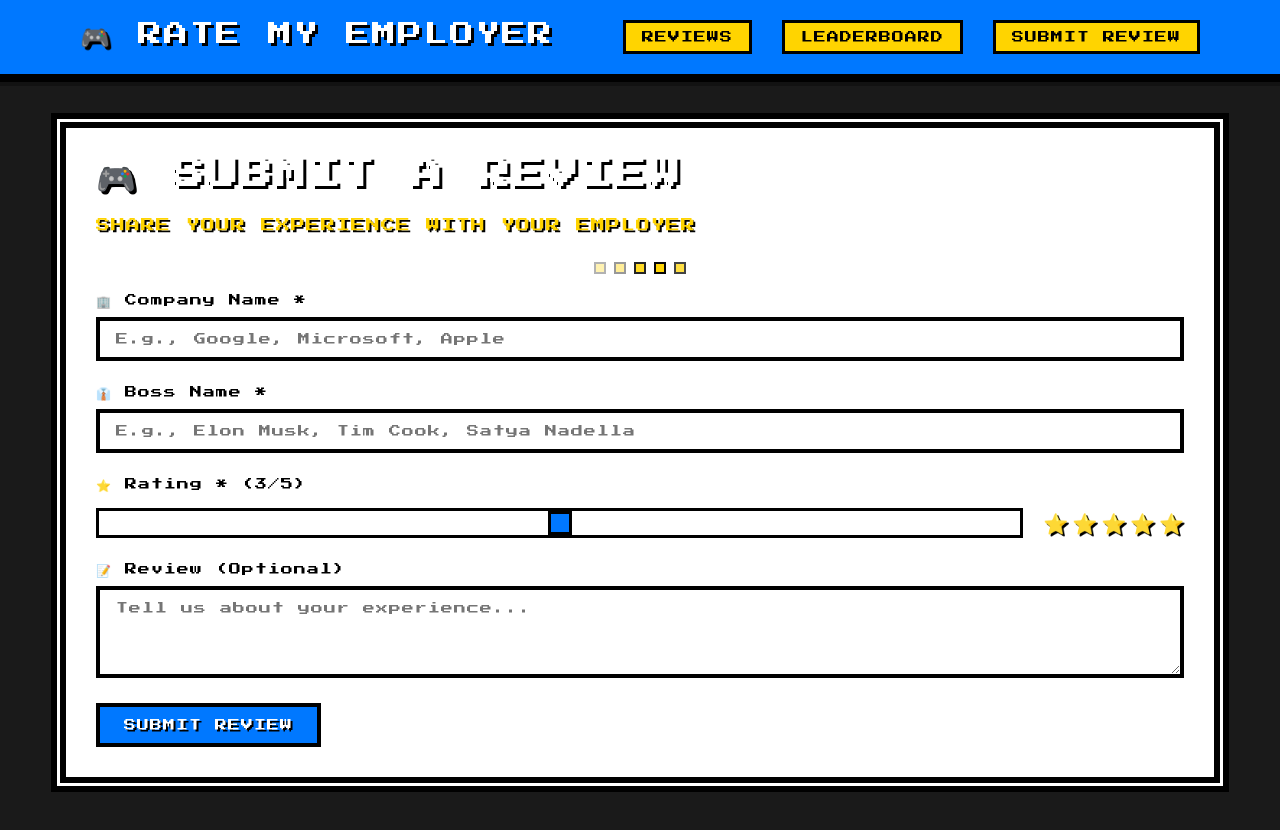
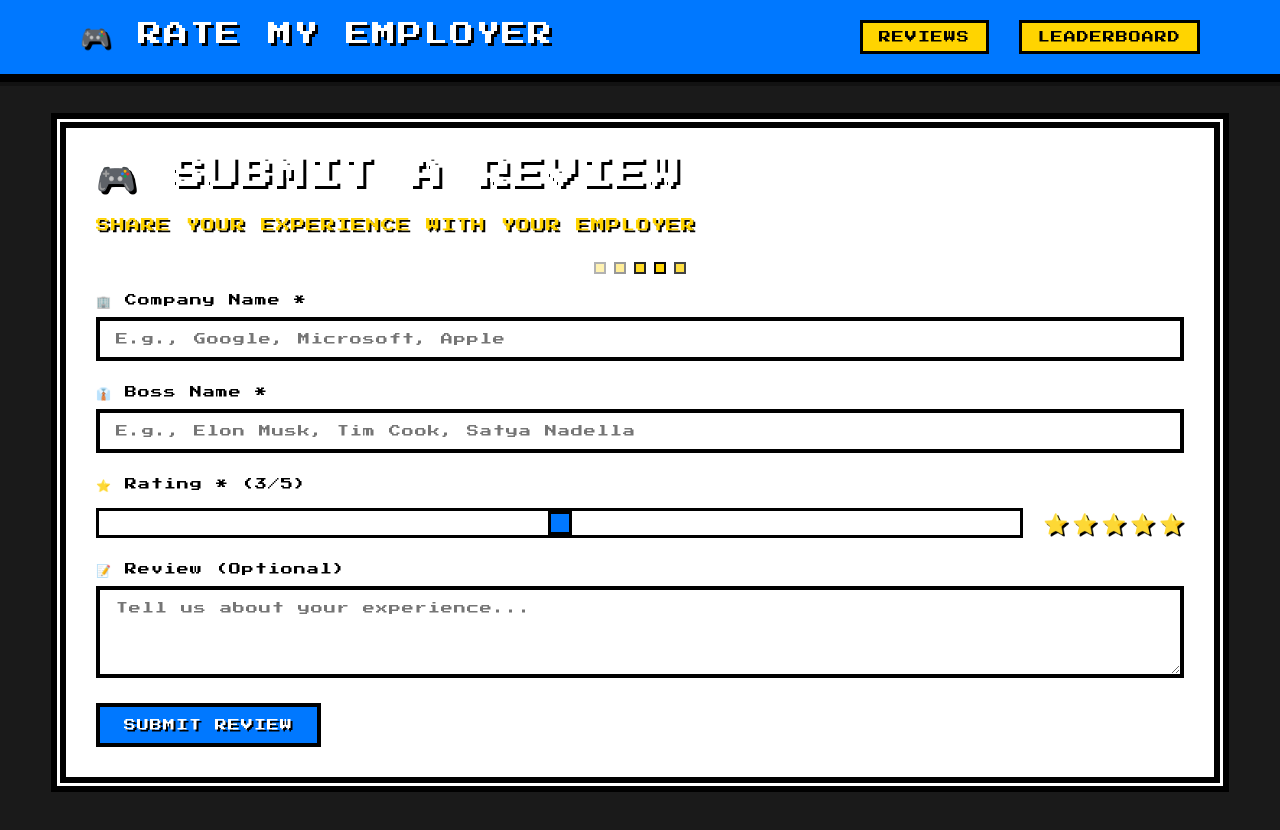
Before and after one commit to samliubearberkeley-oss/rate-my-employer, a React (Vite) app: page /submit in a window 1280 px wide. Shown: the top 830 px of the page. Built offline with nearby package versions, Linux system fonts and the light colour scheme; what @insforge/sdk would draw is missing.

Commit message:
Simplify navigation - remove submit from navbar, add submit button to reviews header

```diff
--- a/src/components/Navbar.jsx
+++ b/src/components/Navbar.jsx
@@ -11,7 +11,6 @@ export default function Navbar() {
         <div className="navbar-links">
           <Link to="/" className="nav-link">REVIEWS</Link>
           <Link to="/leaderboard" className="nav-link">LEADERBOARD</Link>
-          <Link to="/submit" className="nav-link">SUBMIT REVIEW</Link>
         </div>
       </div>
     </nav>
--- a/src/pages/Reviews.jsx
+++ b/src/pages/Reviews.jsx
@@ -90,6 +90,11 @@ export default function Reviews() {
           <div className="pixel-dot"></div>
           <div className="pixel-dot"></div>
         </div>
+        <div className="header-actions">
+          <a href="/submit" className="btn btn-primary">
+            SUBMIT REVIEW
+          </a>
+        </div>
       </div>
 
       {reviews.length === 0 ? (
```
